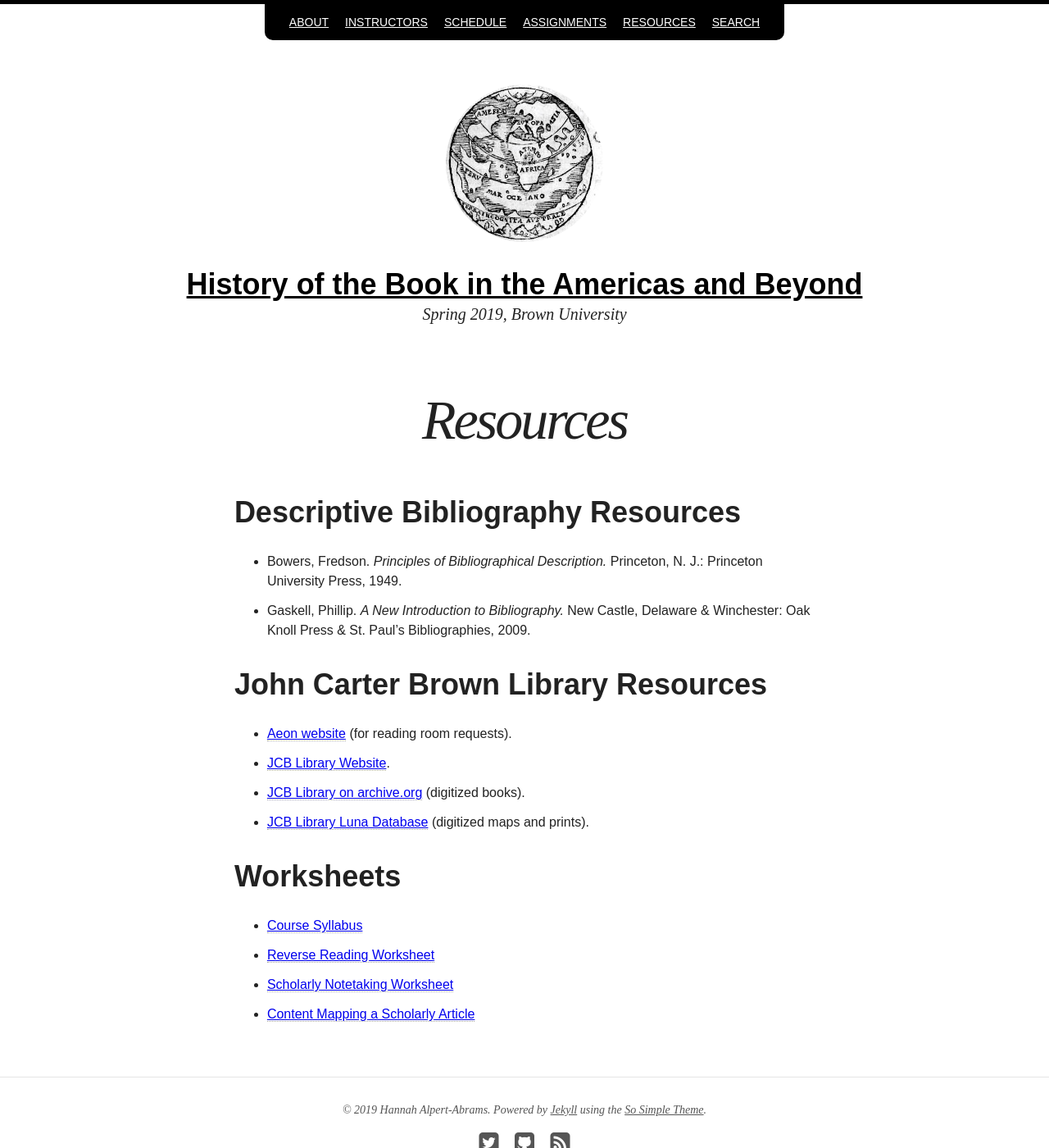
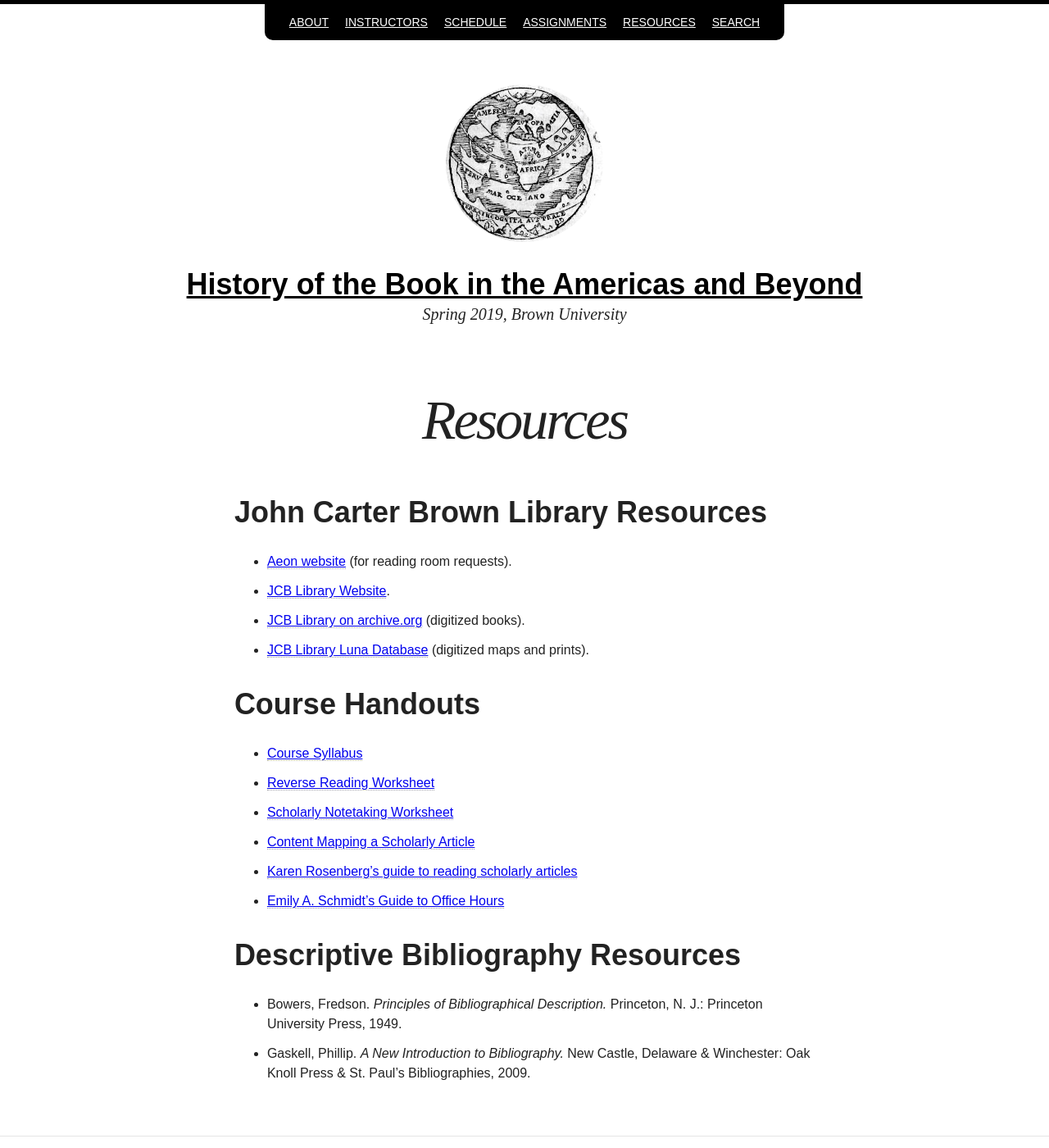
Before and after one commit to halperta/2019-bookhistory, a Jekyll site: the page built from resources/index.md, in a window 1280 px wide and 1400 px high. Shown: the whole window at 82% size. Built offline with Jekyll 4.4.1, drawn with Linux system fonts in a browser that asks for light colours; nearby versions of some CDN libraries.

Commit message:
reading games

```diff
--- a/resources/index.md
+++ b/resources/index.md
@@ -14,8 +10,14 @@
 * [JCB Library on archive.org](https://archive.org/details/JohnCarterBrownLibrary) (digitized books).
 * [JCB Library Luna Database](https://jcb.lunaimaging.com/luna/servlet/allCollections) (digitized maps and prints).
 
-# Worksheets
+# Course Handouts
 * [Course Syllabus](../pdf/BookHistorySyllabusSpring2019.pdf)
 * [Reverse Reading Worksheet](https://docs.google.com/document/d/1FP-nKyqed5Mv-LaU3rFCebSIxDG8bfKzHTZeQAEnJMk/edit)
 * [Scholarly Notetaking Worksheet](https://docs.google.com/document/d/1tWTlvAqcI_OvgIKl3ZWHZxF_ZV2A8QJ-jtt7xD5kTPY/edit)
 * [Content Mapping a Scholarly Article](https://docs.google.com/document/d/14Hp_n_fmq9zocIsg0mGtwuWRtLZaj4LmndIJq5QSq3Y/edit)
+* [Karen Rosenberg's guide to reading scholarly articles](https://wac.colostate.edu/books/writingspaces2/rosenberg--reading-games.pdf)
+* [Emily A. Schmidt's Guide to Office Hours](https://www.dropbox.com/s/oipw3ckihnl6weo/office_hours_handout.pdf?dl=0)
+
+# Descriptive Bibliography Resources
+* Bowers, Fredson. *Principles of Bibliographical Description.* Princeton, N. J.: Princeton University Press, 1949.
+* Gaskell, Phillip. *A New Introduction to Bibliography.* New Castle, Delaware & Winchester: Oak Knoll Press & St. Paul's Bibliographies, 2009.
```
Also changed, not shown: other parts of resources/index.md (+0 -4 lines).
